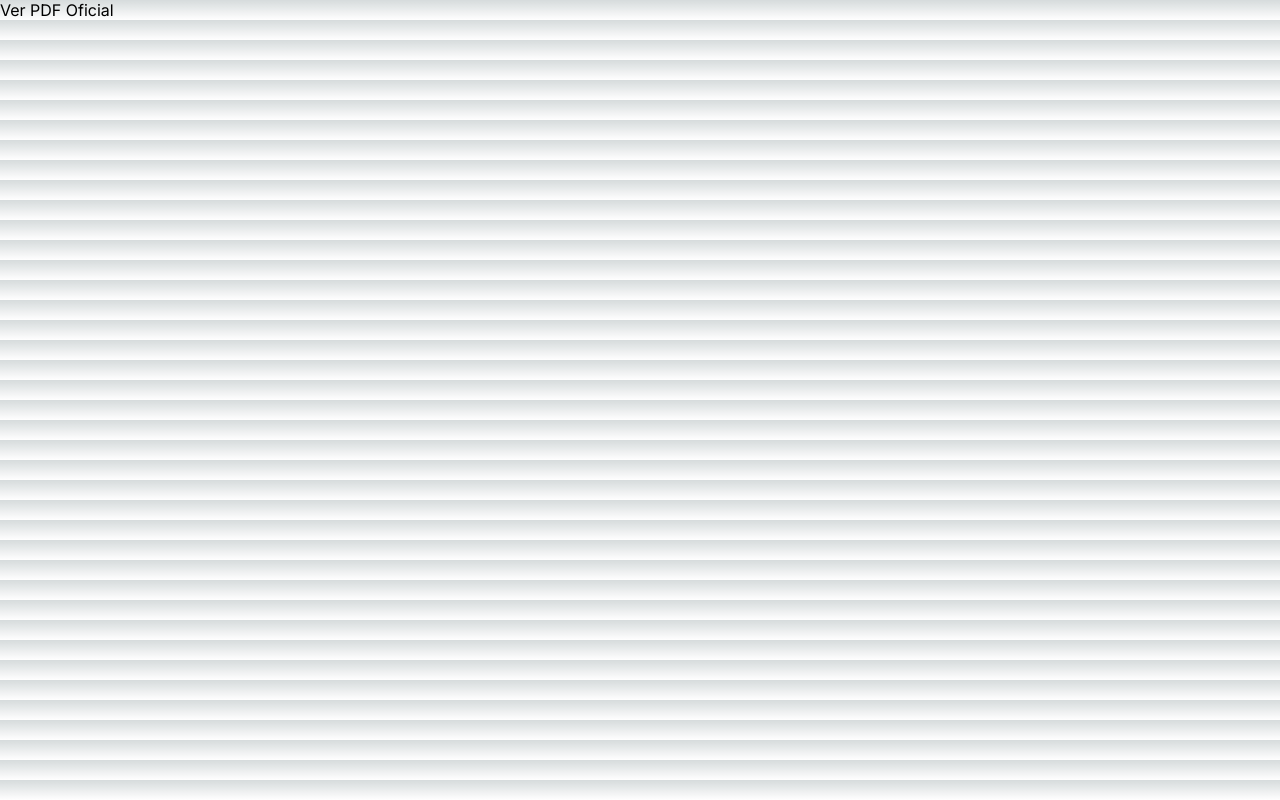
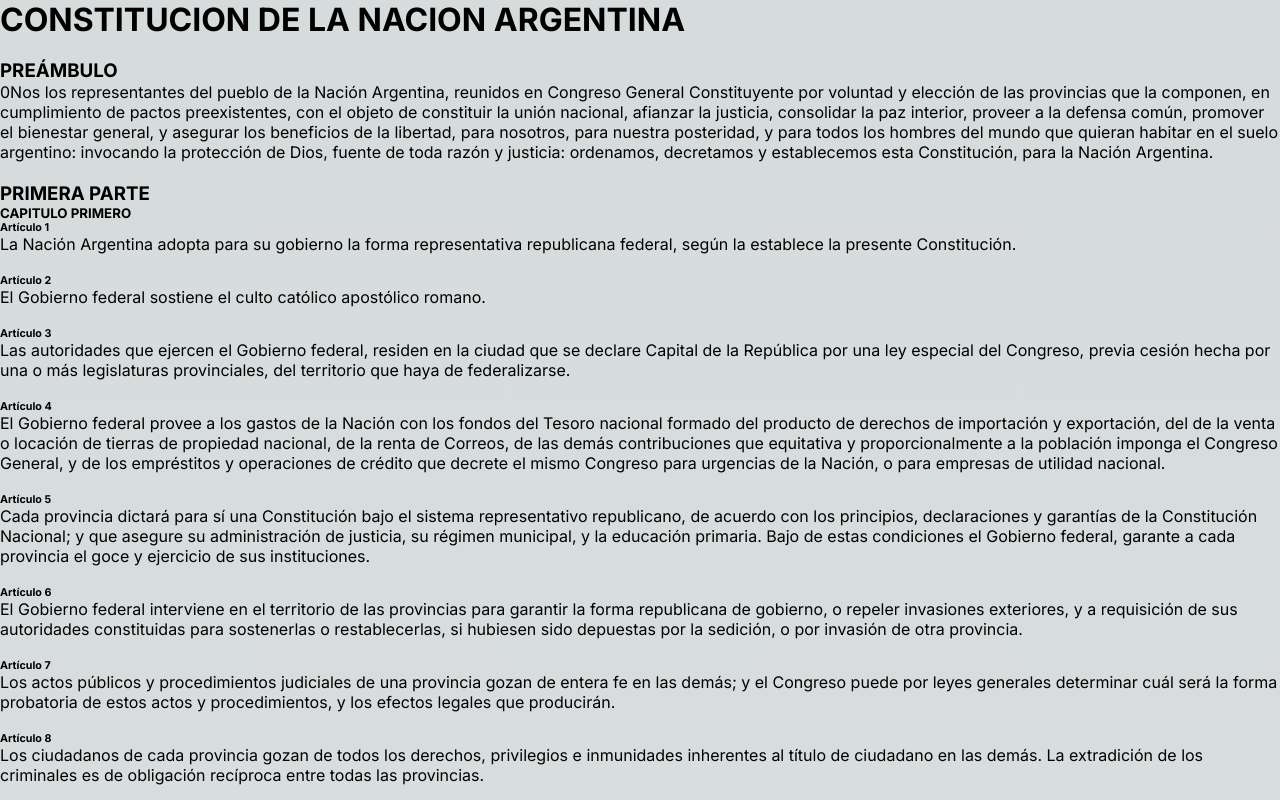
Before and after one commit to JoacoEsteban/constitucion-ar, a Next.js app: page / in a window 1280 px wide. Shown: the top 800 px of the page. Built offline with nearby package versions, Linux system fonts and the light colour scheme.

Commit message:
FEAT, properly render text programmatically

```diff
--- a/src/app/(index)/page.tsx
+++ b/src/app/(index)/page.tsx
@@ -1,8 +1,11 @@
 import Link from 'next/link'
+import { DocumentView } from '../_components/DocumentView'
+import { constitution } from '@/server/data/constitution'
 
 export default function Home () {
   return (
     <main>
+      <DocumentView doc={constitution} />
       <Link href={'/pdf'}>Ver PDF Oficial</Link>
     </main>
   )
--- /dev/null
+++ b/src/app/_components/DocumentView.tsx
@@ -0,0 +1,89 @@
+import { Article, Constitution, ListArticle, Part, PartOrSection, Section, SectionWithSubsections, Subsection } from '@/types/constitution'
+import React, { ReactNode } from 'react'
+
+export function DocumentView ({ doc }: { doc: Constitution }) {
+  return (
+    <div className='container'>
+      <h1>{doc.title}</h1>
+      {doc.subtitle && <h2>{doc.subtitle}</h2>}
+      <br />
+      {doc.parts.map(Part)}
+      {doc.finalNote && <LineSplitter line={doc.finalNote!} brs={2} />}
+    </div>
+  )
+}
+
+const hasSections = (part: PartOrSection): part is Part => {
+  return (part as Part).sections !== undefined
+}
+
+const hasSubSections = (part: PartOrSection): part is Section & SectionWithSubsections => {
+  return (part as SectionWithSubsections).subsections !== undefined
+}
+
+const haArticles = (part: PartOrSection): part is Subsection => {
+  return (part as Subsection).articles !== undefined
+}
+
+const Part = (part: PartOrSection, index: number) => {
+  if (hasSections(part)) {
+    return (
+      <div key={index}>
+        <h3>{part.title}</h3>
+        {part.sections.map(Part)}
+      </div>
+    )
+  }
+
+  if (hasSubSections(part)) {
+    return (
+      <div key={index}>
+        <h4>{part.title}</h4>
+        {part.subsections.map(subSection => Part(subSection as Subsection, index))}
+      </div>
+    )
+  }
+
+  if (haArticles(part)) {
+    return (
+      <div key={index}>
+        <h5>{part.title}</h5>
+        {part.articles.map(Article)}
+      </div>
+    )
+  }
+}
+
+
+const articleHasList = (article: Article): article is ListArticle => {
+  return (article as ListArticle).list !== undefined
+}
+
+const Article = (article: Article, index: number) => {
+  return (
+    <div key={index}>
+      {article.title && <h6>{article.title}</h6>}
+      {article.number && <h6>Artículo {article.number}</h6>}
+      {article.text && <LineSplitter line={article.text} brs={2} />}
+      {articleHasList(article) &&
+        article.list.map((item, index) =>
+          <p>
+            <b>{index + 1}.</b>
+            <LineSplitter key={index} line={item} brs={1} />
+          </p>
+        )}
+    </div>
+  )
+}
+
+
+const LineSplitter = ({ line, brs }: { line: string, brs?: number }) => {
+  return line.split('\n').map((line, index) => {
+    return (
+      <React.Fragment key={index}>
+        {line}
+        {Array(brs).fill(<br />)}
+      </React.Fragment>
+    )
+  })
+}
--- a/src/app/style/globals.css
+++ b/src/app/style/globals.css
@@ -9,30 +9,24 @@
   --background-start-rgb: 214, 219, 220;
   --background-end-rgb: 255, 255, 255;
 
-  --primary-glow: conic-gradient(
-    from 180deg at 50% 50%,
+  --primary-glow: conic-gradient(from 180deg at 50% 50%,
       #16abff33 0deg,
       #0885ff33 55deg,
       #54d6ff33 120deg,
       #0071ff33 160deg,
-    transparent 360deg
-  );
-  --secondary-glow: radial-gradient(
-    rgba(255, 255, 255, 1),
-    rgba(255, 255, 255, 0)
-  );
+      transparent 360deg);
+  --secondary-glow: radial-gradient(rgba(255, 255, 255, 1),
+      rgba(255, 255, 255, 0));
 
   --tile-start-rgb: 239, 245, 249;
   --tile-end-rgb: 228, 232, 233;
-  --tile-border: conic-gradient(
-    #00000080,
+  --tile-border: conic-gradient(#00000080,
       #00000040,
       #00000030,
       #00000020,
       #00000010,
       #00000010,
-    #00000080
-  );
+      #00000080);
 
   --callout-rgb: 238, 240, 241;
   --callout-border-rgb: 172, 175, 176;
@@ -47,24 +41,20 @@
     --background-end-rgb: 0, 0, 0;
 
     --primary-glow: radial-gradient(rgba(1, 65, 255, 0.4), rgba(1, 65, 255, 0));
-    --secondary-glow: linear-gradient(
-      to bottom right,
+    --secondary-glow: linear-gradient(to bottom right,
         rgba(1, 65, 255, 0),
         rgba(1, 65, 255, 0),
-      rgba(1, 65, 255, 0.3)
-    );
+        rgba(1, 65, 255, 0.3));
 
     --tile-start-rgb: 2, 13, 46;
     --tile-end-rgb: 2, 5, 19;
-    --tile-border: conic-gradient(
-      #ffffff80,
+    --tile-border: conic-gradient(#ffffff80,
         #ffffff40,
         #ffffff30,
         #ffffff20,
         #ffffff10,
         #ffffff10,
-      #ffffff80
-    );
+        #ffffff80);
 
     --callout-rgb: 20, 20, 20;
     --callout-border-rgb: 108, 108, 108;
@@ -87,12 +77,9 @@ body {
 
 body {
   color: rgb(var(--foreground-rgb));
-  background: linear-gradient(
-      to bottom,
+  background: linear-gradient(to bottom,
       transparent,
-      rgb(var(--background-end-rgb))
-    )
-    rgb(var(--background-start-rgb));
+      rgb(var(--background-end-rgb))) rgb(var(--background-start-rgb));
 }
 
 a {
@@ -105,3 +92,9 @@ a {
     color-scheme: dark;
   }
 }
+
+
+.container {
+  max-width: 1366px;
+  margin: auto;
+}
```
Lines whose indentation alone changed are shown as unchanged.
